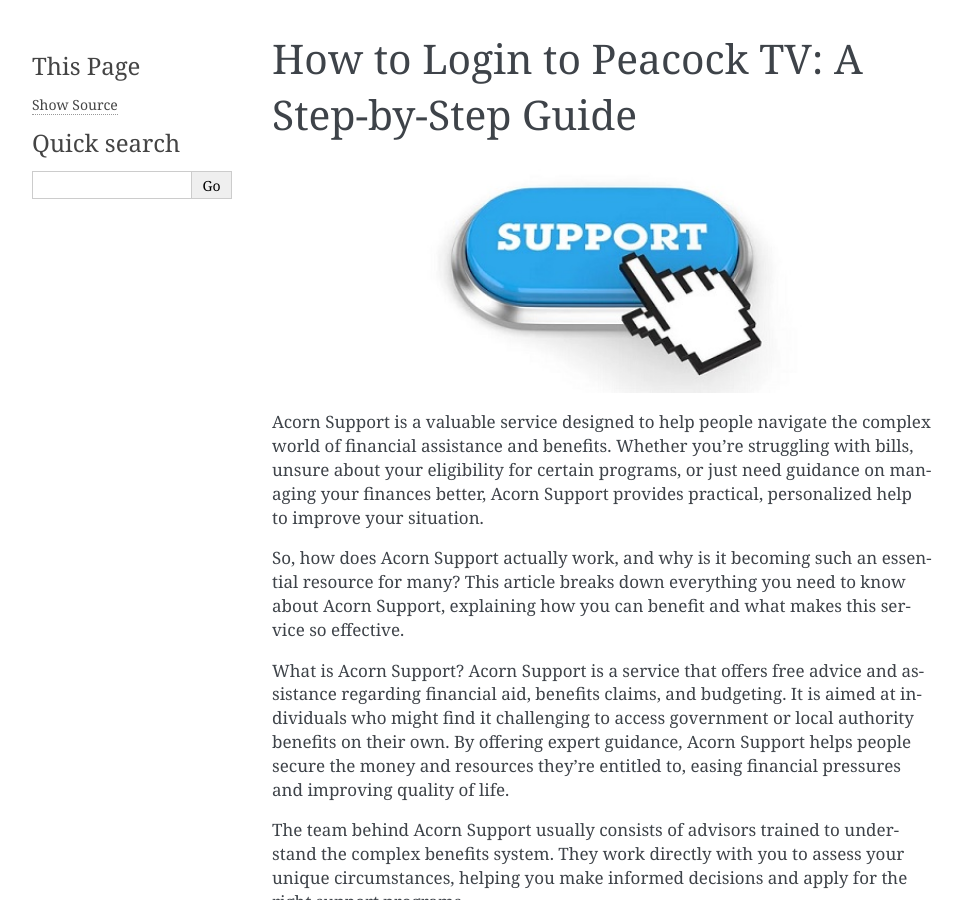
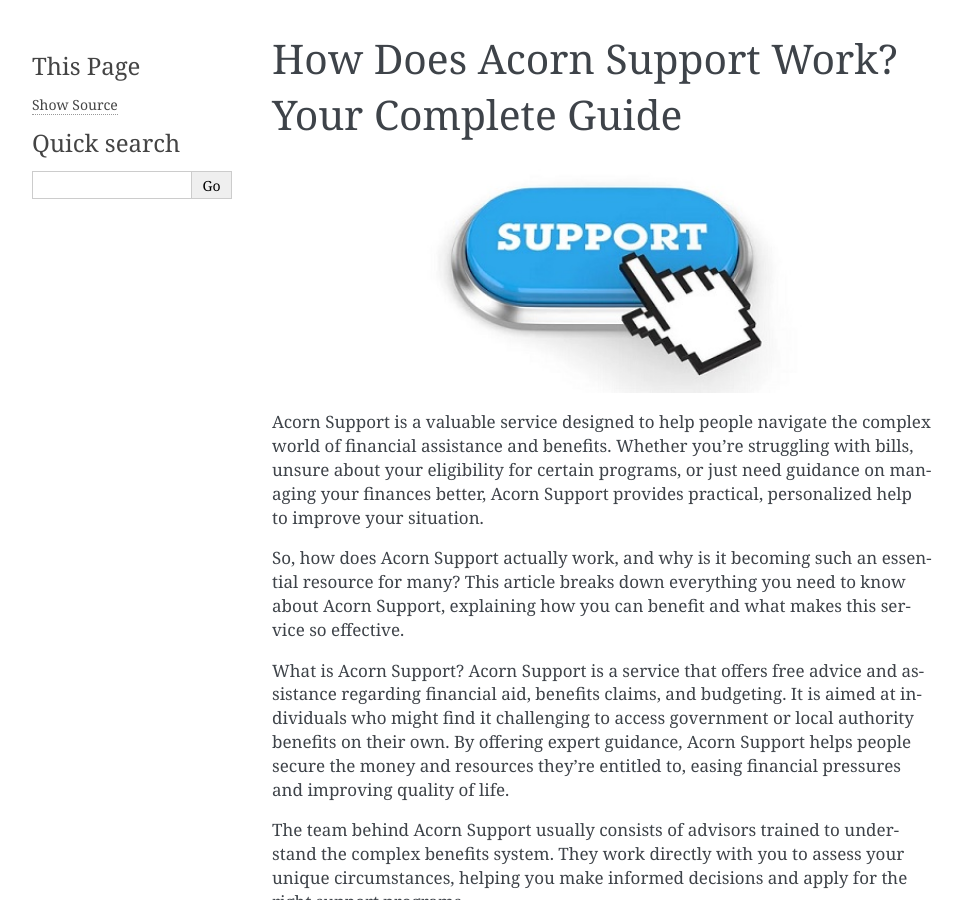
Before and after one commit to mateotheodore01/acorn-support, a Sphinx documentation site: the page built from docs/index.rst, in a window 1280 px wide and 900 px high. Shown: the whole window, without its empty margins (148-1110 px from the left). Built offline with Sphinx 7.4.7, drawn with Linux system fonts in a browser that asks for light colours; pages that are not in the unit, such as notebooks, are missing from menus.

Commit message:
Update index.rst

```diff
--- a/docs/index.rst
+++ b/docs/index.rst
@@ -1,4 +1,4 @@
-How to Login to Peacock TV: A Step-by-Step Guide
+How Does Acorn Support Work? Your Complete Guide
 ============================================
 
 .. toctree::
```
